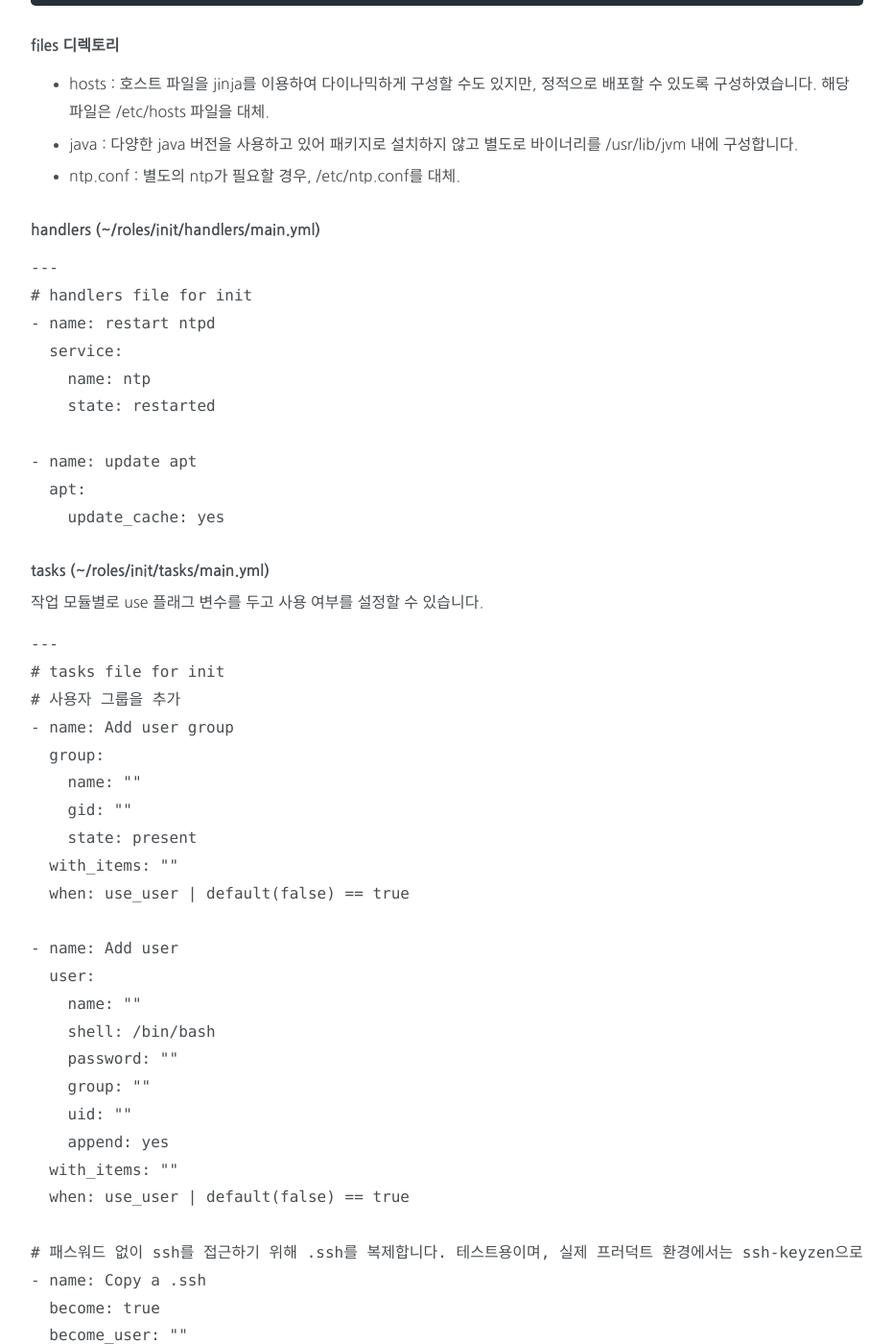
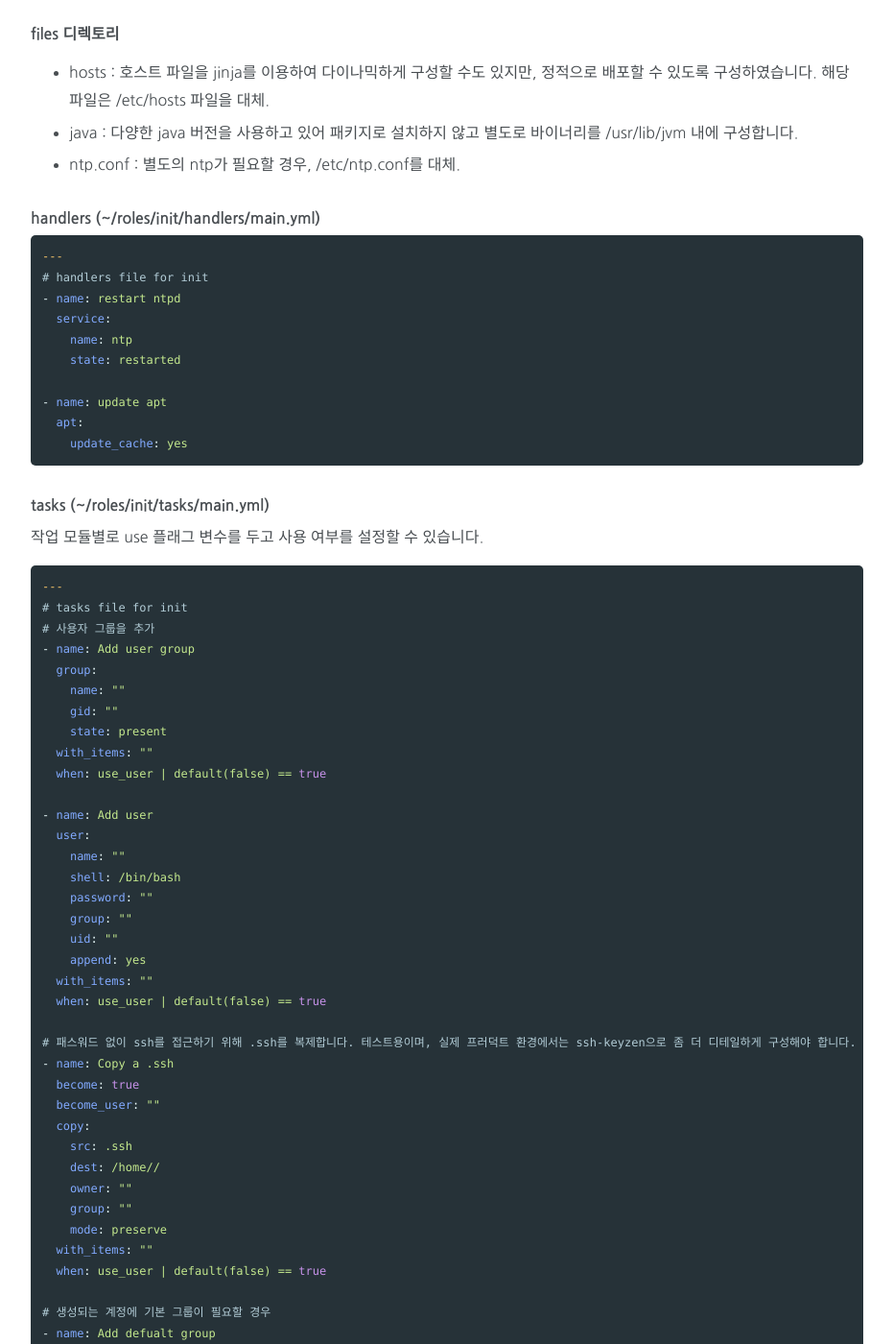
Before and after one commit to getto215/getto215.github.io, a Jekyll site: the page built from _posts/2018-07-16-ansible-server-init.md, in a window 1280 px wide and 1400 px high, scrolled down 2362 px. Shown: the whole window at 96% size, without its empty margins (174-1105 px from the left). Built offline with Jekyll 4.4.1, drawn with Linux system fonts in a browser that asks for light colours; nearby versions of some CDN libraries; some of the changed text lies outside the part shown.

Commit message:
add ansible post

```diff
--- a/_posts/2018-07-16-ansible-server-init.md
+++ b/_posts/2018-07-16-ansible-server-init.md
@@ -13,6 +13,7 @@ tags:
 
 ## root 디렉토리 구성
 ansible을 설치하면 기본으로 구성되는 폴더가 아닌 다른 곳에 루트 디렉토리를 구성하였습니다.
+
 ~~~bash
 $ tree
 .
@@ -25,6 +26,7 @@ $ tree
 ~~~
 
 #### ansible.cfg (~/ansible.cfg)
+
 ~~~ini
 [defaults]
 host_key_checking=False
@@ -32,6 +34,7 @@ host_key_checking=False
 
 #### inventory (~/inventory)
 인벤토리 파일에는 호스트 그룹, ssh 등의 정보를 담고 있습니다.
+
 ~~~ini
 [all]
 test-01
@@ -46,6 +49,7 @@ ansible_become=true
 
 #### Test
 inventory 파일이 생성되었으니, 간단히 테스트를 할 수 있습니다.
+
 ~~~bash
 $ ansible -i inventory all -m ping
 test-01 | SUCCESS => {
@@ -56,7 +60,8 @@ test-01 | SUCCESS => {
 
 #### init.yml (~/init.yml)
 초기화하는 플레이북입니다.
-~~~YAML
+
+~~~yml
 ---
 - name: initializing hosts
   hosts: all
@@ -69,6 +74,7 @@ roles 폴더 안에 init이란 role을 만들어서 초기화하는 플레이북
 `ansible-galaxy init [role name]`를 이용하면 쉽게 레이아웃을 구성할 수 있습니다.
 
 #### roles/init 레이아웃
+
 ~~~bash
 $ cd roles
 $ tree
@@ -95,7 +101,8 @@ $ tree
 * ntp.conf : 별도의 ntp가 필요할 경우, /etc/ntp.conf를 대체.
 
 #### handlers (~/roles/init/handlers/main.yml)
-~~~YAML
+
+~~~yml
 ---
 # handlers file for init
 - name: restart ntpd
@@ -110,7 +117,8 @@ $ tree
 
 #### tasks (~/roles/init/tasks/main.yml)
 작업 모듈별로 use 플래그 변수를 두고 사용 여부를 설정할 수 있습니다.
-~~~YAML
+
+~~~yml
 ---
 # tasks file for init
 # 사용자 그룹을 추가
@@ -291,7 +299,8 @@ $ tree
 
 #### vars (~/roles/init/handlers/main.yml)
 사용할 변수들을 정의합니다. 여기에선 vars 디렉토리 내에 정의했지만 default 디렉토리 내에 main.yml에 정의할 수도 있습니다.
-~~~YAML
+
+~~~yml
 ---
 # init vars
 # ---------------
@@ -372,8 +381,9 @@ use_hosts: false
 
 ## 실행
 모든 파일이 구성되면 ansible 루트에서 다음 명령어를 실행하여 초기화를 진행할 수 있습니다.
+
 ~~~bash
-ansible-playbook -i inventory -i init.yml
+$ ansible-playbook -i inventory -i init.yml
 ~~~
 
 ## 앞으로
```
